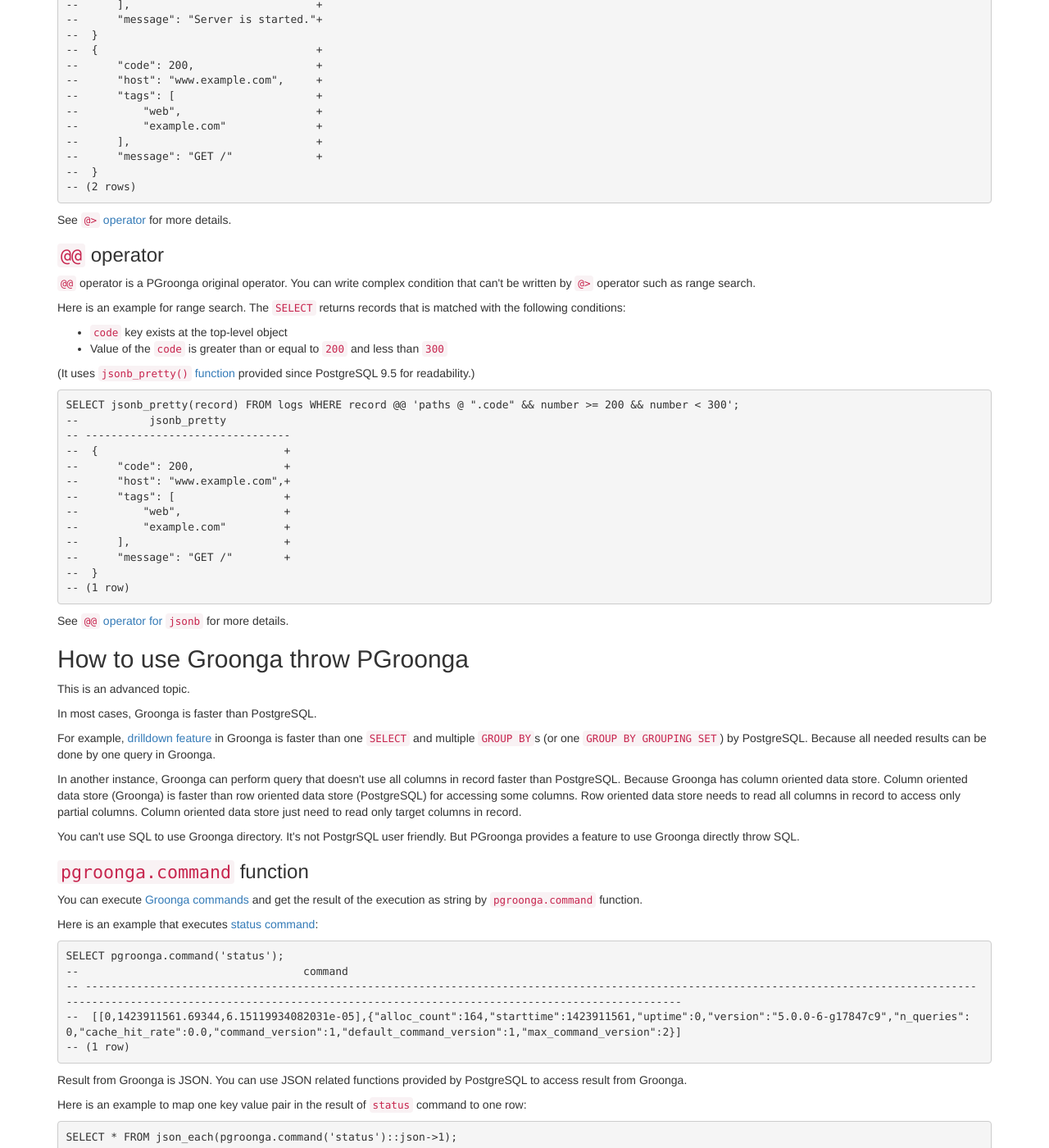
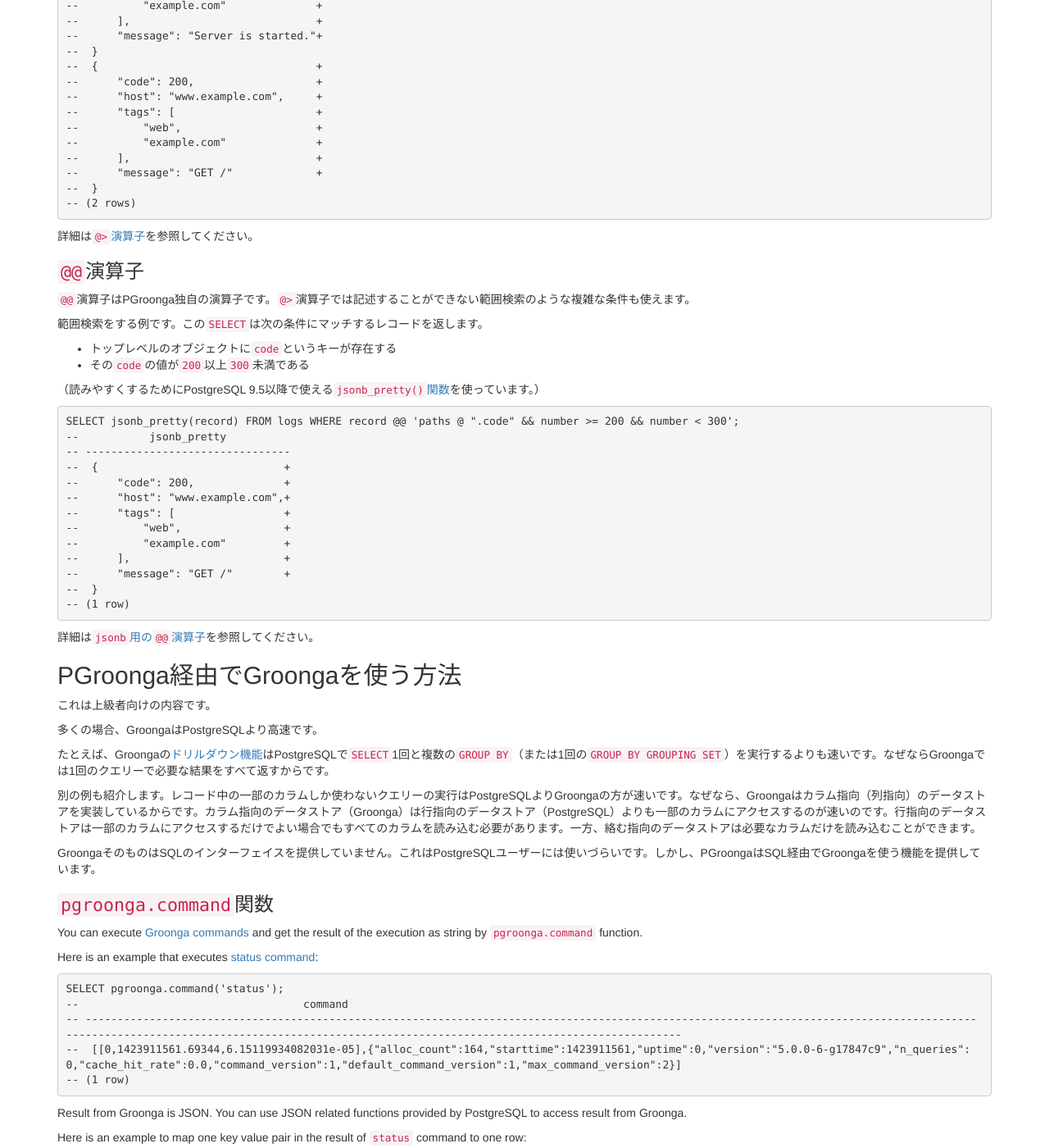
Before and after one commit to pgroonga/pgroonga.github.io, a Jekyll site: the page built from ja/tutorial/index.md, in a window 1280 px wide and 1400 px high, scrolled down 8891 px. Shown: the whole window at 82% size. Built offline with Jekyll 4.4.1, drawn with Linux system fonts in a browser that asks for light colours; some of the changed text lies outside the part shown.

Commit message:
Translate JSON related documents

````diff
--- a/ja/tutorial/index.md
+++ b/ja/tutorial/index.md
@@ -431,13 +431,13 @@
 
 {: #json}
 
-## How to use PGroonga for JSON
+## JSONに対してPGroongaを使う方法
 
-PGroonga also supports `jsonb` type. You can search JSON data by one or more keys and/or one or more values with PGroonga.
+PGroongaは`jsonb`型にも対応しています。PGroongaを使うとJSON中のキー・値に対して検索することができます。
 
-You can also search JSON data by full text search against all text values in JSON. It's an unique feature of PGroonga. Built-in PostgreSQL features and [JsQuery](https://github.com/postgrespro/jsquery) don't support it.
+JSON中のすべてのテキスト値に対して全文検索することもできます。これはPGroonga独自の機能です。PostgreSQL組み込みの機能でも[JsQuery](https://github.com/postgrespro/jsquery)でもこの機能はサポートしていません。
 
-Think about the following JSON:
+次のJSONを考えてください。
 
 ```json
 {
@@ -449,22 +449,22 @@
 }
 ```
 
-You can find the JSON by full text search with `search`, `example` or `web` because all text values are full text search target.
+`search`、`example`、`web`のどれで全文検索してもこのJSONを見つけることができます。なぜなら、すべてのテキスト値が全文検索対象だからです。
 
-PGroonga provides the following two operators for searching against `jsonb`:
+PGroongaは`jsonb`に対して検索するために次の2つの演算子を提供しています。
 
-  * `@>` operator
-  * `@@` operator
+  * `@>`演算子
+  * `@@`演算子
 
-[`@>` operator is a built-in PostgreSQL operator](http://www.postgresql.org/docs/current/static/functions-json.html#FUNCTIONS-JSONB-OP-TABLE). `@>` returns true when the right hand side `jsonb` is a subset of left hand side `jsonb`.
+[`@>`演算子はPostgreSQL組み込みの演算子](http://www.postgresql.jp/document/current/html/functions-json.html#FUNCTIONS-JSONB-OP-TABLE)です。`@>`は右辺の`jsonb`が左辺の`jsonb`のサブセットなら真を返します。
 
-You can execute `@>` faster by PGroonga.
+PGroongaを使うことで高速に`@>`を実行出来ます。
 
-`@@` operator is a PGroonga original operator. You can use complex condition that can't be written by `@>` operator such as range search.
+`@@`演算子はPGroonga独自の演算子です。`@>`演算子では記述することができない範囲検索のような複雑な条件も使えます。
 
-### Sample schema and data
+### サンプルスキーマとデータ
 
-Here are sample schema and data for examples:
+例に使うサンプルスキーマとデータは次の通りです。
 
 ```sql
 CREATE TABLE logs (
@@ -511,13 +511,13 @@
 
 {: #jsonb-contain}
 
-### `@>` operator
+### `@>`演算子
 
-`@>` operator specify search condition by `jsonb` value. If condition `jsonb` value is a subset of the search target `jsonb` value, `@>` operator returns `true`.
+`@>`演算子は`jsonb`の値で検索条件を指定します。もし、条件に指定した`jsonb`の値が検索対象の`jsonb`の値のサブセットなら`@>`演算子は`true`を返します。
 
-Here is an example:
+例です。
 
-(It uses [`jsonb_pretty()` function](http://www.postgresql.org/docs/devel/static/functions-json.html#FUNCTIONS-JSON-PROCESSING-TABLE) provided since PostgreSQL 9.5 for readability.)
+（読みやすくするためにPostgreSQL 9.5以降で使える[`jsonb_pretty()`関数](http://www.postgresql.jp/document/current/html/functions-json.html#FUNCTIONS-JSON-PROCESSING-TABLE)を使っています。）
 
 ```sql
 SELECT jsonb_pretty(record) FROM logs WHERE record @> '{"host": "www.example.com"}'::jsonb;
@@ -543,18 +543,18 @@
 -- (2 rows)
 ```
 
-See [`@>` operator](../reference/operators/jsonb-contain.html) for more details.
+詳細は[`@>`演算子](../reference/operators/jsonb-contain.html)を参照してください。
 
-### `@@` operator
+### `@@`演算子
 
-`@@` operator is a PGroonga original operator. You can write complex condition that can't be written by `@>` operator such as range search.
+`@@`演算子はPGroonga独自の演算子です。`@>`演算子では記述することができない範囲検索のような複雑な条件も使えます。
 
-Here is an example for range search. The `SELECT` returns records that is matched with the following conditions:
+範囲検索をする例です。この`SELECT`は次の条件にマッチするレコードを返します。
 
-  * `code` key exists at the top-level object
-  * Value of the `code` is greater than or equal to `200` and less than `300`
+  * トップレベルのオブジェクトに`code`というキーが存在する
+  * その`code`の値が`200`以上`300`未満である
 
-(It uses [`jsonb_pretty()` function](http://www.postgresql.org/docs/devel/static/functions-json.html#FUNCTIONS-JSON-PROCESSING-TABLE) provided since PostgreSQL 9.5 for readability.)
+（読みやすくするためにPostgreSQL 9.5以降で使える[`jsonb_pretty()`関数](http://www.postgresql.jp/document/current/html/functions-json.html#FUNCTIONS-JSON-PROCESSING-TABLE)を使っています。）
 
 ```sql
 SELECT jsonb_pretty(record) FROM logs WHERE record @@ 'paths @ ".code" && number >= 200 && number < 300';
@@ -572,23 +572,23 @@
 -- (1 row)
 ```
 
-See [`@@` operator for `jsonb`](../reference/operators/jsonb-query.html) for more details.
+詳細は[`jsonb`用の`@@`演算子](../reference/operators/jsonb-query.html)を参照してください。
 
 {: #groonga}
 
-## How to use Groonga throw PGroonga
+## PGroonga経由でGroongaを使う方法
 
-This is an advanced topic.
+これは上級者向けの内容です。
 
-In most cases, Groonga is faster than PostgreSQL.
+多くの場合、GroongaはPostgreSQLより高速です。
 
-For example, [drilldown feature](http://groonga.org/docs/reference/commands/select.html#drilldown) in Groonga is faster than one `SELECT` and multiple `GROUP BY`s (or one `GROUP BY GROUPING SET`) by PostgreSQL. Because all needed results can be done by one query in Groonga.
+たとえば、Groongaの[ドリルダウン機能](http://groonga.org/ja/docs/reference/commands/select.html#drilldown)はPostgreSQLで`SELECT`1回と複数の`GROUP BY`（または1回の`GROUP BY GROUPING SET`）を実行するよりも速いです。なぜならGroongaでは1回のクエリーで必要な結果をすべて返すからです。
 
-In another instance, Groonga can perform query that doesn't use all columns in record faster than PostgreSQL. Because Groonga has column oriented data store. Column oriented data store (Groonga) is faster than row oriented data store (PostgreSQL) for accessing some columns. Row oriented data store needs to read all columns in record to access only partial columns. Column oriented data store just need to read only target columns in record.
+別の例も紹介します。レコード中の一部のカラムしか使わないクエリーの実行はPostgreSQLよりGroongaの方が速いです。なぜなら、Groongaはカラム指向（列指向）のデータストアを実装しているからです。カラム指向のデータストア（Groonga）は行指向のデータストア（PostgreSQL）よりも一部のカラムにアクセスするのが速いのです。行指向のデータストアは一部のカラムにアクセスするだけでよい場合でもすべてのカラムを読み込む必要があります。一方、絡む指向のデータストアは必要なカラムだけを読み込むことができます。
 
-You can't use SQL to use Groonga directory. It's not PostgrSQL user friendly. But PGroonga provides a feature to use Groonga directly throw SQL.
+GroongaそのものはSQLのインターフェイスを提供していません。これはPostgreSQLユーザーには使いづらいです。しかし、PGroongaはSQL経由でGroongaを使う機能を提供しています。
 
-### `pgroonga.command` function
+### `pgroonga.command`関数
 
 You can execute [Groonga commands](http://groonga.org/docs/reference/command.html) and get the result of the execution as string by `pgroonga.command` function.
 
````
Also changed, not shown: tutorial/index.md (+1 -1 lines), 1 other file.
